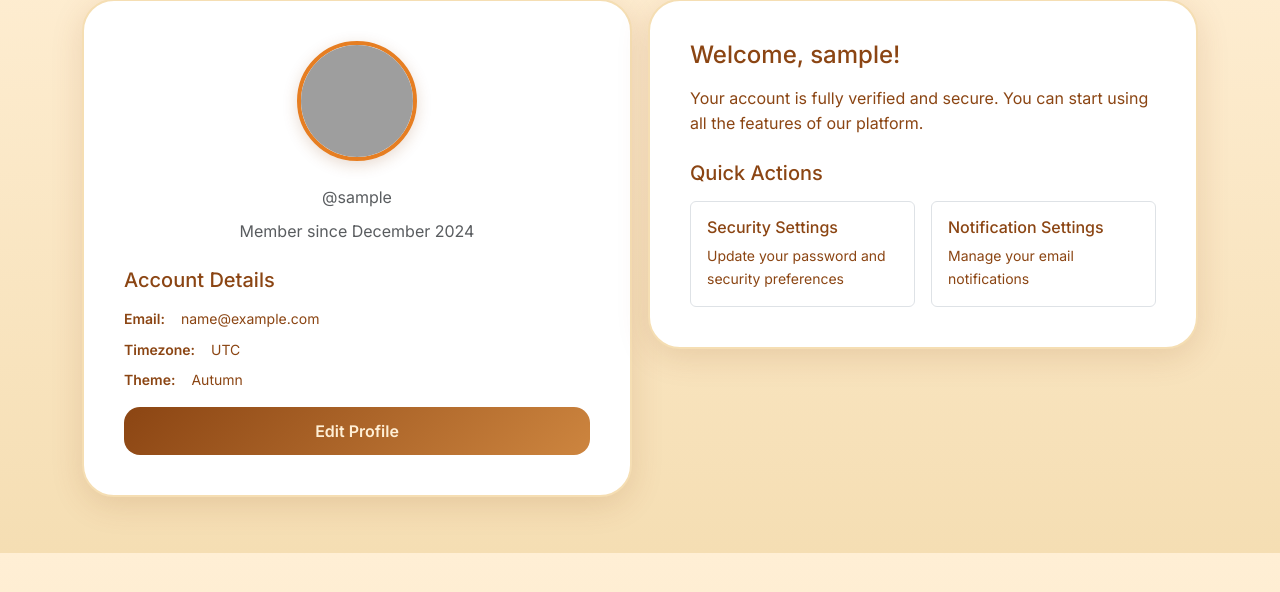
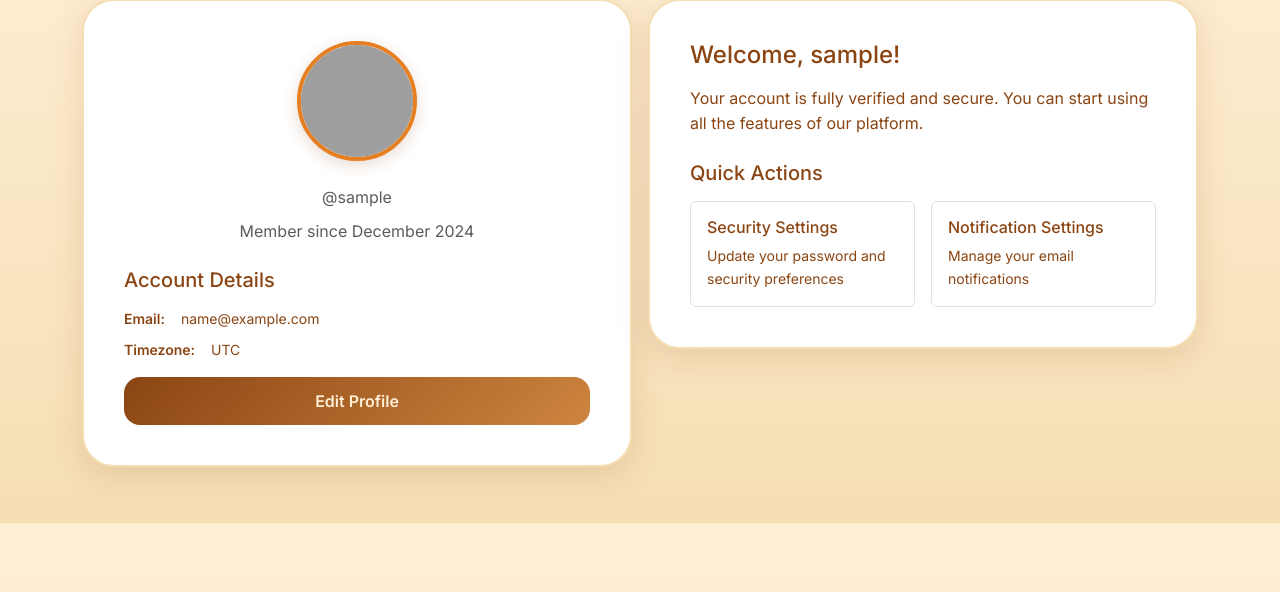
Before and after one commit to reversegremlin/harvest-market, a Flask app: page /dashboard in a window 1280 px wide. Shown: the part 99-691 px from the top of the page. Run offline with Flask 3, Linux system fonts and the light colour scheme; the visitor is signed in with stand-in values (Sample User, id 1); grey boxes are pictures that could not be loaded.

Commit message:
Agent query: Is the dashboard displaying correctly with the theme line removed and showing the timezone information properly?

```diff
--- a/templates/profile/dashboard.html
+++ b/templates/profile/dashboard.html
@@ -17,7 +17,6 @@
                 <h5 class="mb-3">Account Details</h5>
                 <p class="mb-2"><strong>Email:</strong> <span>{{ user.email }}</span></p>
                 <p class="mb-2"><strong>Timezone:</strong> <span>{{ user.timezone }}</span></p>
-                <p class="mb-3"><strong>Theme:</strong> <span>{{ user.theme|title }}</span></p>
             </div>
 
             <div class="mt-3">
```
